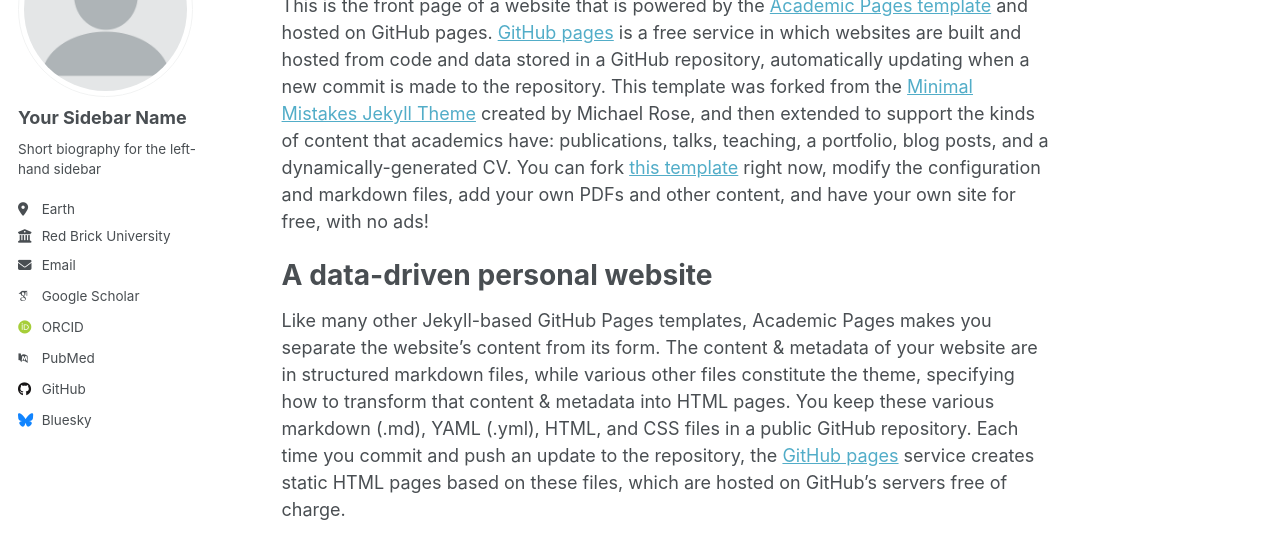
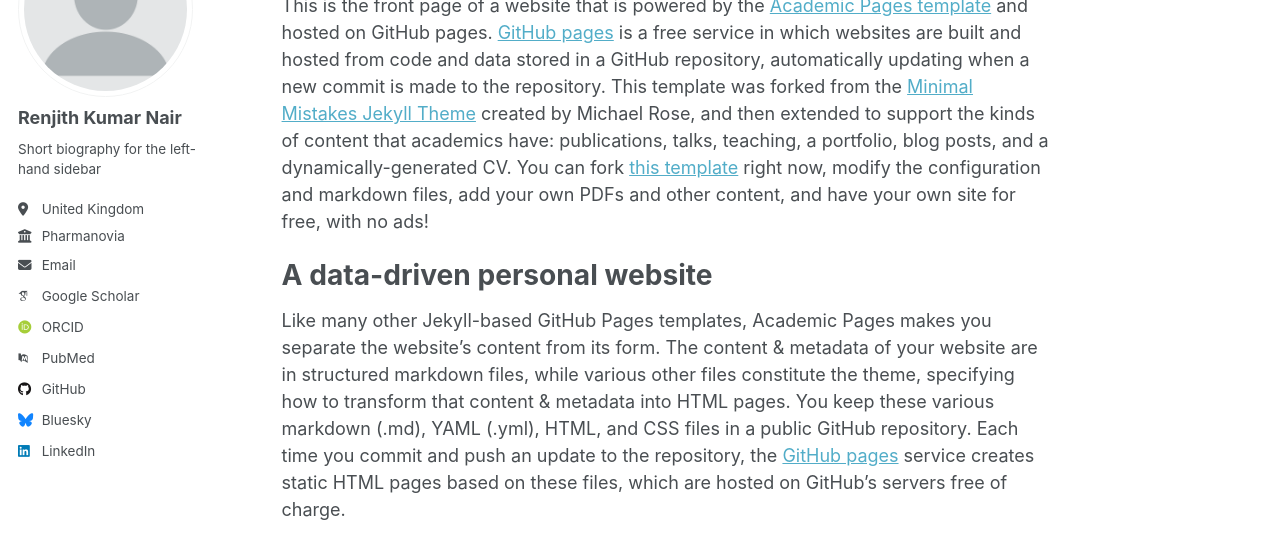
Before and after one commit to renjithknair2203/renjithknair2203.github.io, a Jekyll site: the page built from _pages/about.md, in a window 1280 px wide. Shown: the part 177-723 px from the top of the page. Built offline with Jekyll 4.4.1, drawn with Linux system fonts in a browser that asks for light colours; some web fonts are replaced.

Commit message:
Update _config.yml

```diff
--- a/_config.yml
+++ b/_config.yml
@@ -23,13 +23,13 @@
 author:
   # Biographic information
   avatar           : "profile.png"
-  name             : "Your Sidebar Name"
+  name             : "Renjith Kumar Nair"
   pronouns         : # example: "she/her"
   bio              : "Short biography for the left-hand sidebar"
-  location         : "Earth"
-  employer         : "Red Brick University"
+  location         : "United Kingdom"
+  employer         : "Pharmanovia"
   uri              : # URL
-  email            : "none@example.org"
+  email            : "renjithknair2203@gmail.com"
 
   # Academic websites
   academia         : # URL
@@ -60,7 +60,7 @@
   keybase          : # Username
   instagram        : # Username
   lastfm           : # Username
-  linkedin         : # Username
+  linkedin         : "https://www.linkedin.com/in/renjith-k-nair/"
   mastodon         : # URL
   medium           : # URL
   pinterest        : # Username
```
